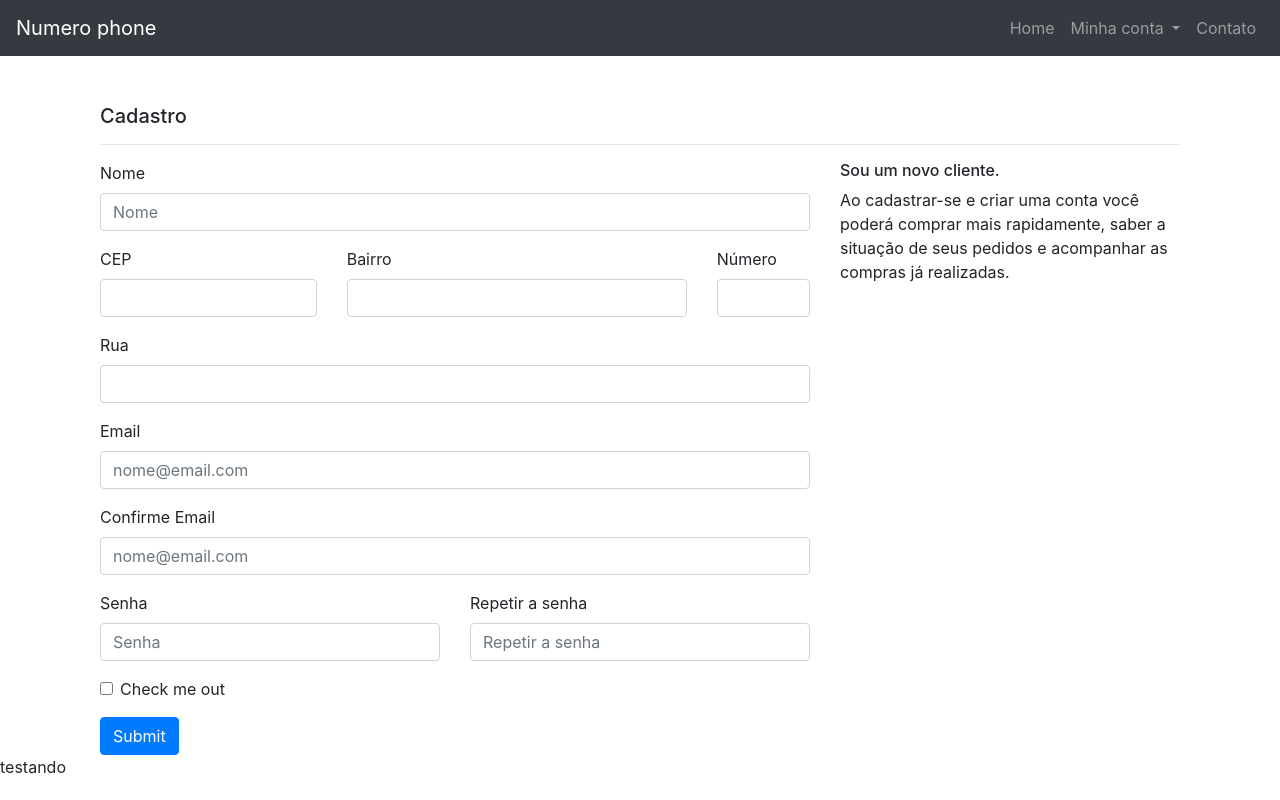
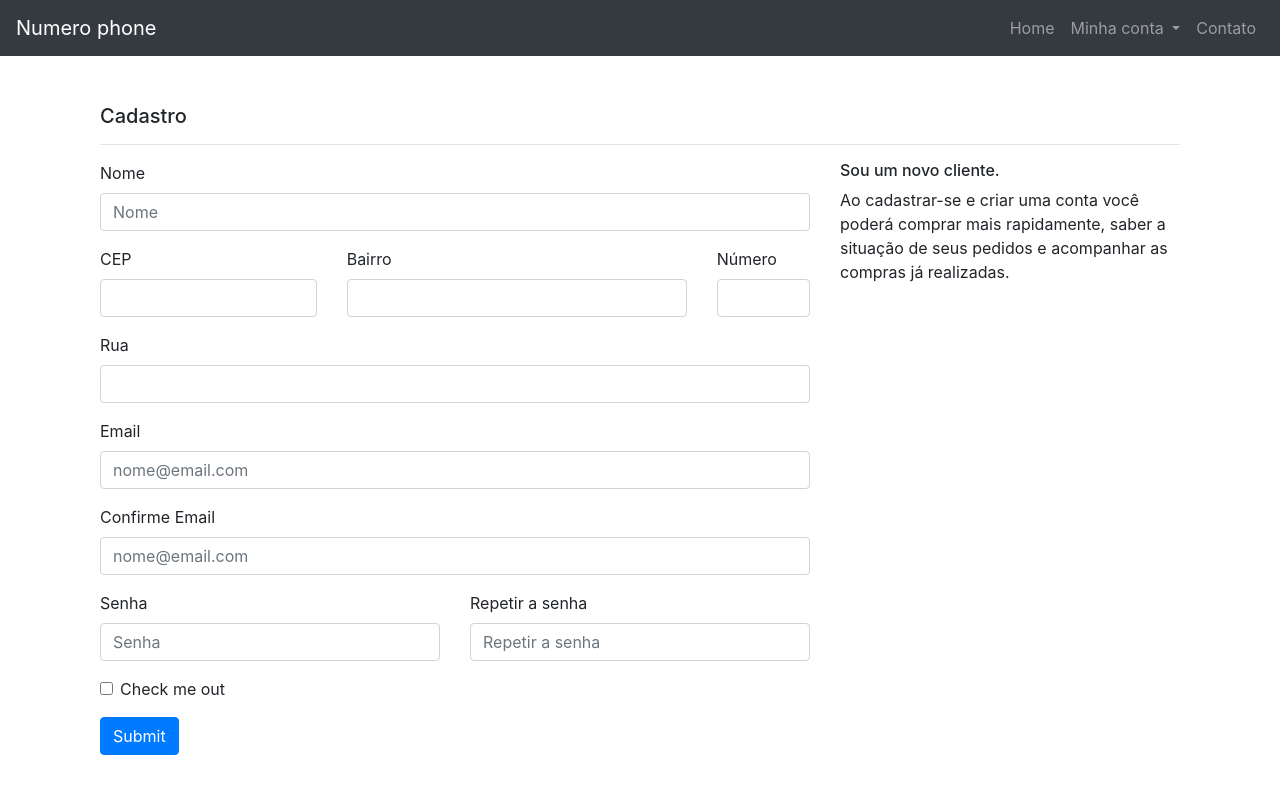
Before and after one commit to teoshg/TRBsite, an Angular app: page /cadastro in a window 1280 px wide. Built offline with nearby package versions, Linux system fonts and the light colour scheme.

Commit message:
testando novamente

```diff
--- a/src/app/app.component.html
+++ b/src/app/app.component.html
@@ -31,5 +31,3 @@
 <div class="container">
   <router-outlet></router-outlet>
 </div>
-
-<p>testando</p>
```
